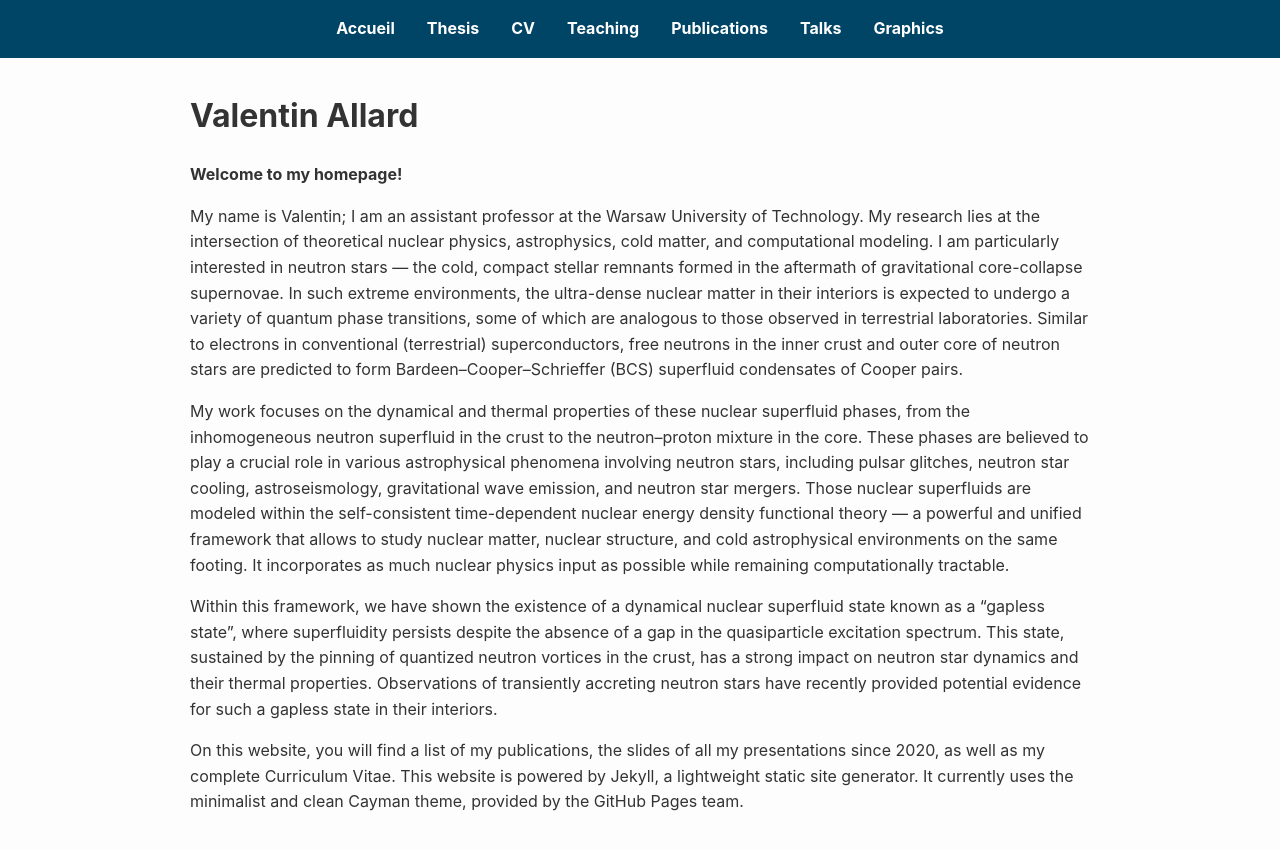
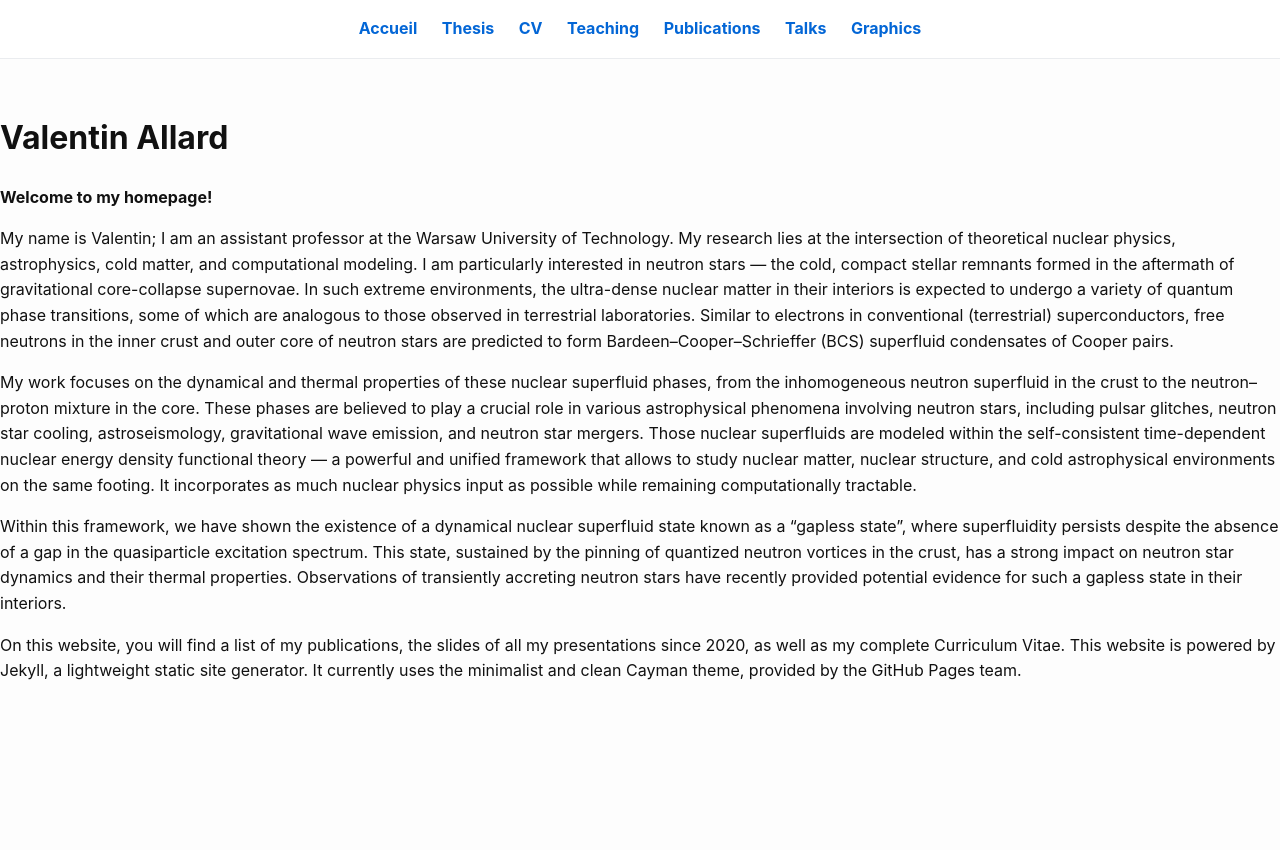
Before and after one commit to V-allard/V-allard.github.io, a Jekyll site: the page built from index.md, in a window 1280 px wide. Shown: the top 850 px of the page. Built offline with Jekyll 4.4.1, drawn with Linux system fonts in a browser that asks for light colours.

Commit message:
Update style.css

```diff
--- a/assets/style.css
+++ b/assets/style.css
@@ -1,23 +1,47 @@
 body {
   font-family: -apple-system, BlinkMacSystemFont, "Segoe UI", Roboto, Helvetica, Arial, sans-serif;
+  line-height: 1.6;
   margin: 0;
-  padding: 0;
-  line-height: 1.6;
   background-color: #fdfdfd;
-  color: #333;
+  color: #111;
+}
+
+.container {
+  max-width: 740px;
+  padding: 0 20px;
+  margin: 0 auto;
+}
+
+.hero {
+  background-color: #159957;
+  background-image: linear-gradient(120deg, #155799, #159957);
+  color: white;
+  padding: 4rem 0;
+  text-align: center;
+}
+
+.hero h1 {
+  margin: 0;
+  font-size: 3rem;
+}
+
+.subtitle {
+  font-size: 1.2rem;
+  margin-top: 0.5rem;
+  opacity: 0.9;
 }
 
 .navbar {
-  background: #004466;
-  padding: 1em;
-  display: flex;
-  justify-content: center;
-  gap: 2em;
+  background-color: #fff;
+  padding: 1rem;
+  text-align: center;
+  border-bottom: 1px solid #eaecef;
 }
 
 .navbar a {
-  color: white;
+  margin: 0 10px;
   text-decoration: none;
+  color: #0366d6;
   font-weight: bold;
 }
 
@@ -26,7 +50,12 @@
 }
 
 .content {
-  max-width: 900px;
-  margin: 2em auto;
-  padding: 0 1em;
+  padding: 2rem 0;
 }
+
+.footer {
+  text-align: center;
+  padding: 2rem 0;
+  color: #777;
+  font-size: 0.9rem;
+}
```
